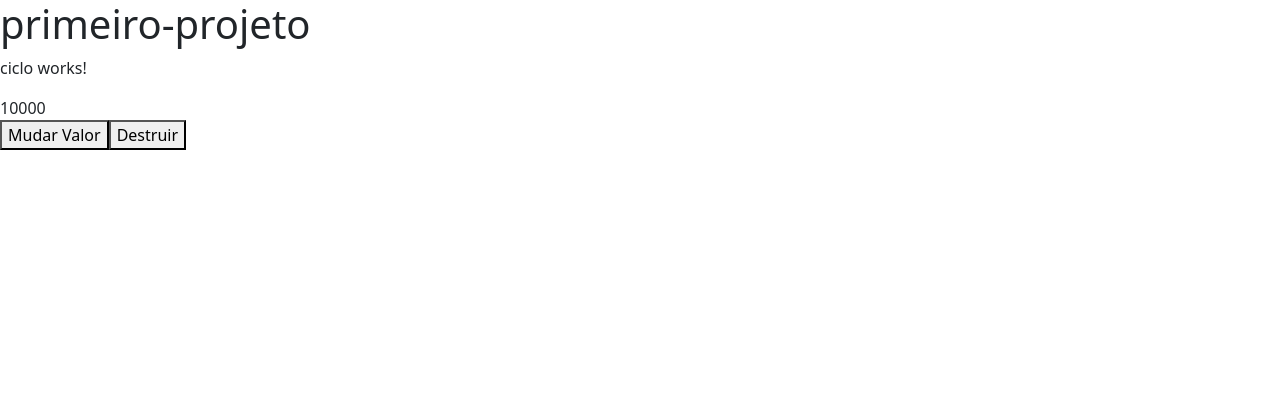
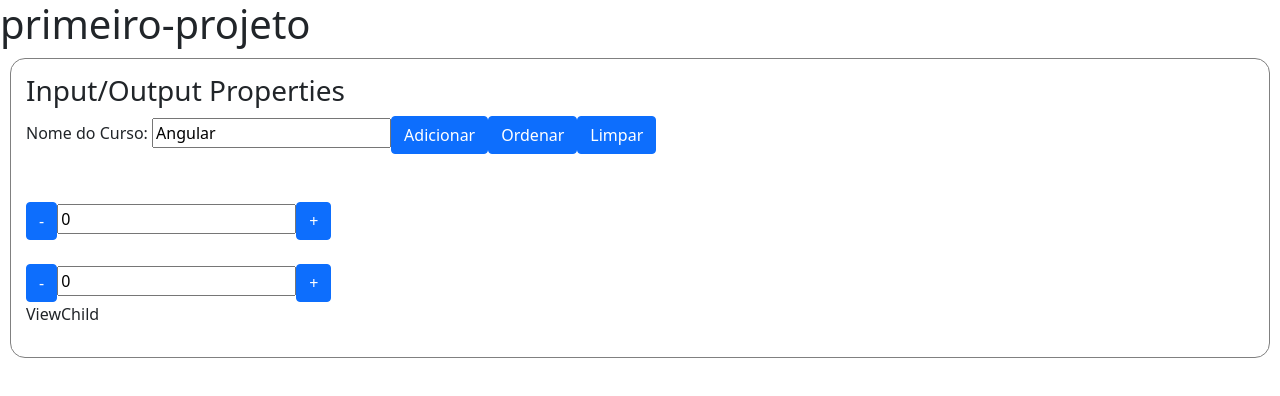
Before and after one commit to brunobr9/curso-angular-loiane, an Angular app: page / in a window 1280 px wide. Shown: the top 396 px of the page. Built offline with nearby package versions, Linux system fonts and the light colour scheme.

Commit message:
Aula 16 - ViewChild

```diff
--- a/src/app/app.component.html
+++ b/src/app/app.component.html
@@ -6,11 +6,11 @@
 
 <!-- <app-cursos></app-cursos> -->
 
-<!-- <app-data-binding></app-data-binding> -->
+<app-data-binding></app-data-binding>
 
 <!-- <app-meu-form></app-meu-form> -->
 
-<div class="alert alert-danger" *ngIf="destruir">{{msg}}</div>
+<!-- <div class="alert alert-danger" *ngIf="destruir">{{msg}}</div>
 <app-ciclo [valorInicial]="valor" *ngIf="!destruir" (mudouValor)="mudou($event)"></app-ciclo>
 <button (click)="mudarValor()">Mudar Valor</button>
-<button (click)="destruirCiclo()">Destruir</button>
+<button (click)="destruirCiclo()">Destruir</button> -->
--- a/src/app/data-binding/data-binding.component.html
+++ b/src/app/data-binding/data-binding.component.html
@@ -1,4 +1,4 @@
-<section class="property-binding">
+<!-- <section class="property-binding">
   <article>
     <h3>Interpolation/Interpolação</h3>
     <p>String renderizada com interpolação: {{ url }}</p>
@@ -57,7 +57,7 @@
       </span>
     </div>
   </article>
-</section>
+</section> -->
 
 
 <section>
--- a/src/app/data-binding/data-binding.component.ts
+++ b/src/app/data-binding/data-binding.component.ts
@@ -67,7 +67,7 @@ export class DataBindingComponent implements OnInit {
   }
 
   onMudouValor(event: any) {
-    console.log(event.timestamp);
+    console.log(event);
   }
 
   mostarMensagem(event: any) {
--- a/src/app/output-property/output-property.component.html
+++ b/src/app/output-property/output-property.component.html
@@ -2,4 +2,12 @@
   <button class="btn btn-primary" (click)="decrementar()">-</button>
   <input type="text" [value]="valor" readonly />
   <button class="btn btn-primary" (click)="incrementar()">+</button>
+  <br><br>
 </div>
+
+<div>
+  <button class="btn btn-primary" (click)="decrementarDOM()">-</button>
+  <input type="text" [value]="valor" readonly #campoInput />
+  <button class="btn btn-primary" (click)="incrementarDOM()">+</button>
+  <p>ViewChild</p>
+</div>
--- a/src/app/output-property/output-property.component.ts
+++ b/src/app/output-property/output-property.component.ts
@@ -1,4 +1,4 @@
-import { Component, EventEmitter, Input, OnInit, Output } from '@angular/core';
+import { Component, ElementRef, EventEmitter, Input, OnInit, Output, ViewChild } from '@angular/core';
 
 @Component({
   selector: 'contador',
@@ -8,6 +8,14 @@ import { Component, EventEmitter, Input, OnInit, Output } from '@angular/core';
 export class OutputPropertyComponent implements OnInit {
   @Input() valor: number = 0;
   @Output() mudouValor = new EventEmitter();
+
+  /**
+   * Se {static: false} sua "query" ficara disponível ao passar por ngAfterViewInit,
+   * ou seja, após os componentes da View serem inicializadas,
+   * enquanto {static: true}, ao passar por ngOnInit,
+   * ou seja, após o construtor e junto com os Inputs Properties.
+   */
+  @ViewChild('campoInput', { static: false }) campoValorInput!: ElementRef; // Usar HTMLElement para verficiar o tipo certo no console
 
   incrementar() {
     this.valor++;
@@ -24,7 +32,27 @@ export class OutputPropertyComponent implements OnInit {
     });
   }
 
-  constructor() {}
+  incrementarDOM() {
+    this.campoValorInput.nativeElement.value++;
+    if (this.campoValorInput.nativeElement.value >= 0) {
+      this.campoValorInput.nativeElement.style = 'color: ';
+    }
+    this.mudouValor.emit({
+      timestamp: Date.now(),
+    });
+  }
+  decrementarDOM() {
+    this.campoValorInput.nativeElement.value--;
+    if (this.campoValorInput.nativeElement.value < 0) {
+      this.campoValorInput.nativeElement.style = 'color: red; font-weight: bold; width: 182px';
+    }
+    this.mudouValor.emit({
+      timestamp: Date.now(),
+    });
+  }
 
-  ngOnInit(): void {}
+
+  constructor() { }
+
+  ngOnInit(): void { }
 }
```
